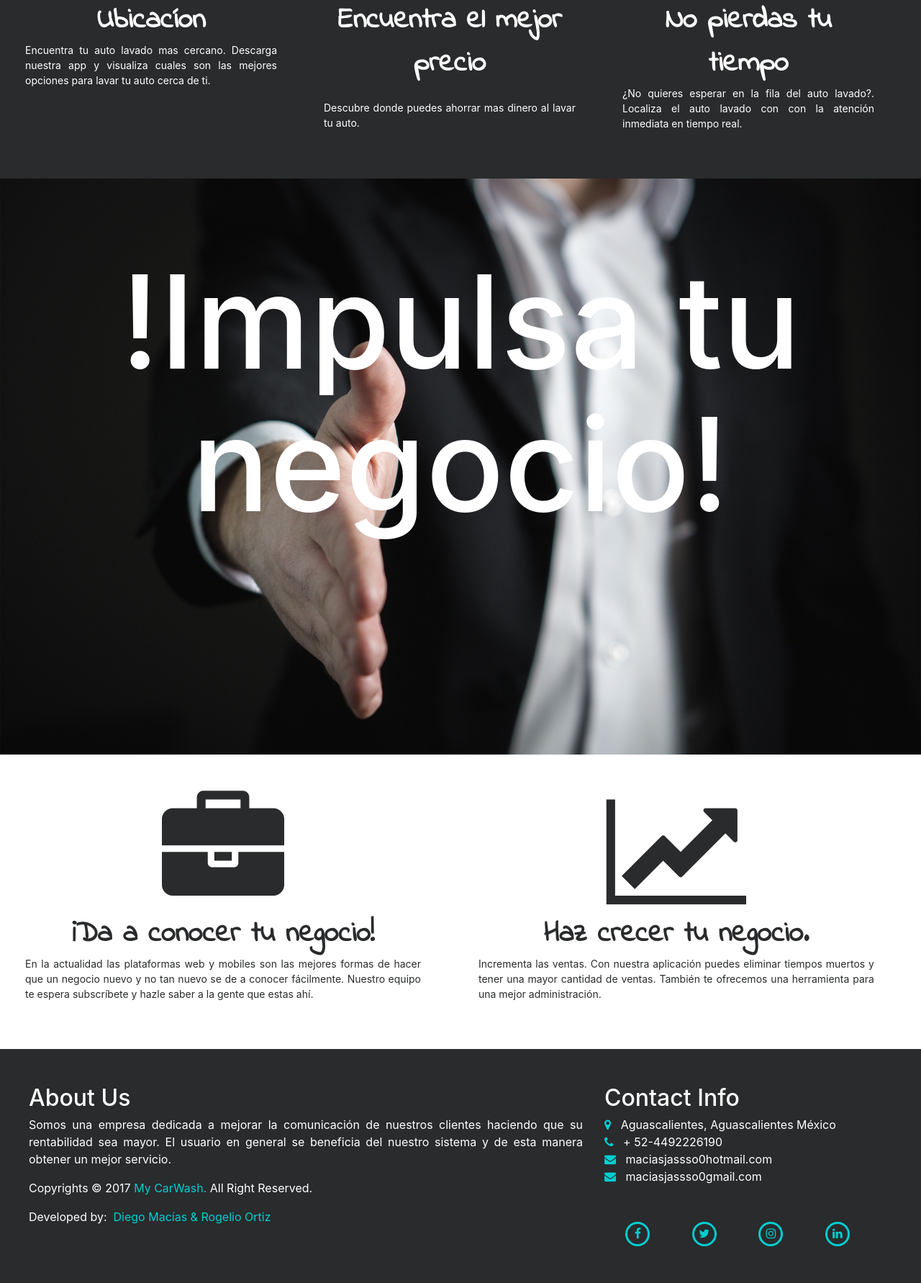
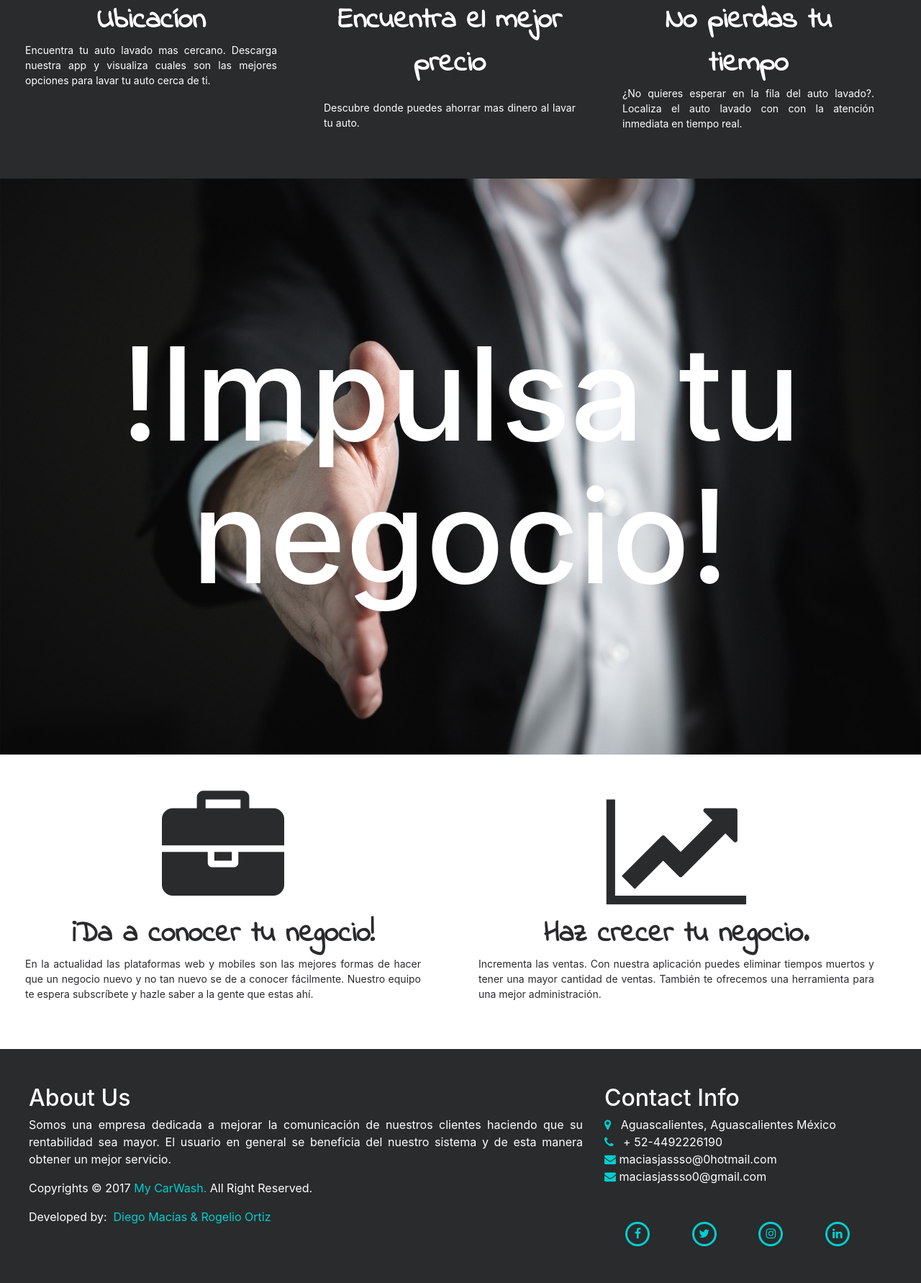
Before and after one commit to diegomjasso/MyWashCar, a Django app: page / in a window 1280 px wide. Shown: the part 1021-2803 px from the top of the page at 72% size. Run offline with Django 3.2, Linux system fonts and the light colour scheme; parts of the project's set-up code (start-up, migrations or seed data) failed here and were passed over; some libraries are stand-ins or nearby versions.

Commit message:
page Fixes

```diff
--- a/static/assets/css/app.css
+++ b/static/assets/css/app.css
@@ -327,7 +327,6 @@
 }
 
 .parallax-2 .tittle {
-	height: 100%
 	padding-top: 100px;
 	padding-bottom: 100px;
 	color: white;
@@ -356,3 +355,15 @@
 	padding: 5px;
 	margin-bottom: 3px;
 }
+
+@media only screen and (min-height: 700px)	{
+	.parallax	{
+		height: 100%;
+	}
+}
+
+@media only screen and (max-height: 699px)	{
+	.parallax	{
+		height: 700px;
+	}
+}
--- a/static/assets/javascript/app/styles.js
+++ /dev/null
@@ -1,13 +0,0 @@
-var setStyles = {
-	init: function	()	{
-		setStyles.fixPositionHomeInfo();
-	},
-	fixPositionHomeInfo: function () {
-		var homeInfoObj = document.getElementsByClassName('home-info');
-		var height = homeInfoObj[0].clientHeight;
-
-		$(".home-info").css(	"margin-top",	(-(height/2) + 30))
-
-		console.log(homeInfoObj[0].style.top);
-	}
-}
--- a/static/assets/javascript/index.js
+++ b/static/assets/javascript/index.js
@@ -2,7 +2,7 @@
 	var extenxionJS = '.js';
 	var sourceScripts = '../../static/assets/javascript/';
 	var scriptsList =	[
-							'app/styles'
+
 						];
 
 	for(var i = 0; i < scriptsList.length; i++){
@@ -15,5 +15,18 @@
 
 	setTimeout( function()  {
     	setStyles.init();
-  	},	400);
+  	},	200);
 })();
+
+
+var setStyles = {
+	init: function	()	{
+		setStyles.fixPositionHomeInfo();
+	},
+	fixPositionHomeInfo: function () {
+		var homeInfoObj = document.getElementsByClassName('home-info');
+		var height = homeInfoObj[0].clientHeight;
+
+		$(".home-info").css(	"margin-top",	(-(height/2)))
+	}
+}
--- a/views/index.html
+++ b/views/index.html
@@ -210,10 +210,10 @@
 
 									<div class="single">
 										<i class="fa fa-envelope display-inline"></i>
-										<p class="display-inline">&nbsp maciasjassso0hotmail.com</p>
+										<p class="display-inline">maciasjassso@0hotmail.com</p>
 										<br>
 										<i class="fa fa-envelope display-inline"></i>
-										<p class="display-inline">&nbsp maciasjassso0gmail.com</p>
+										<p class="display-inline">maciasjassso0@gmail.com</p>
 									</div>
 			    				<div class=" row  social-icon-list">
 			    					<div class="col-sm-12 col-md-12 col-xs-12 col-lg-12">
```
